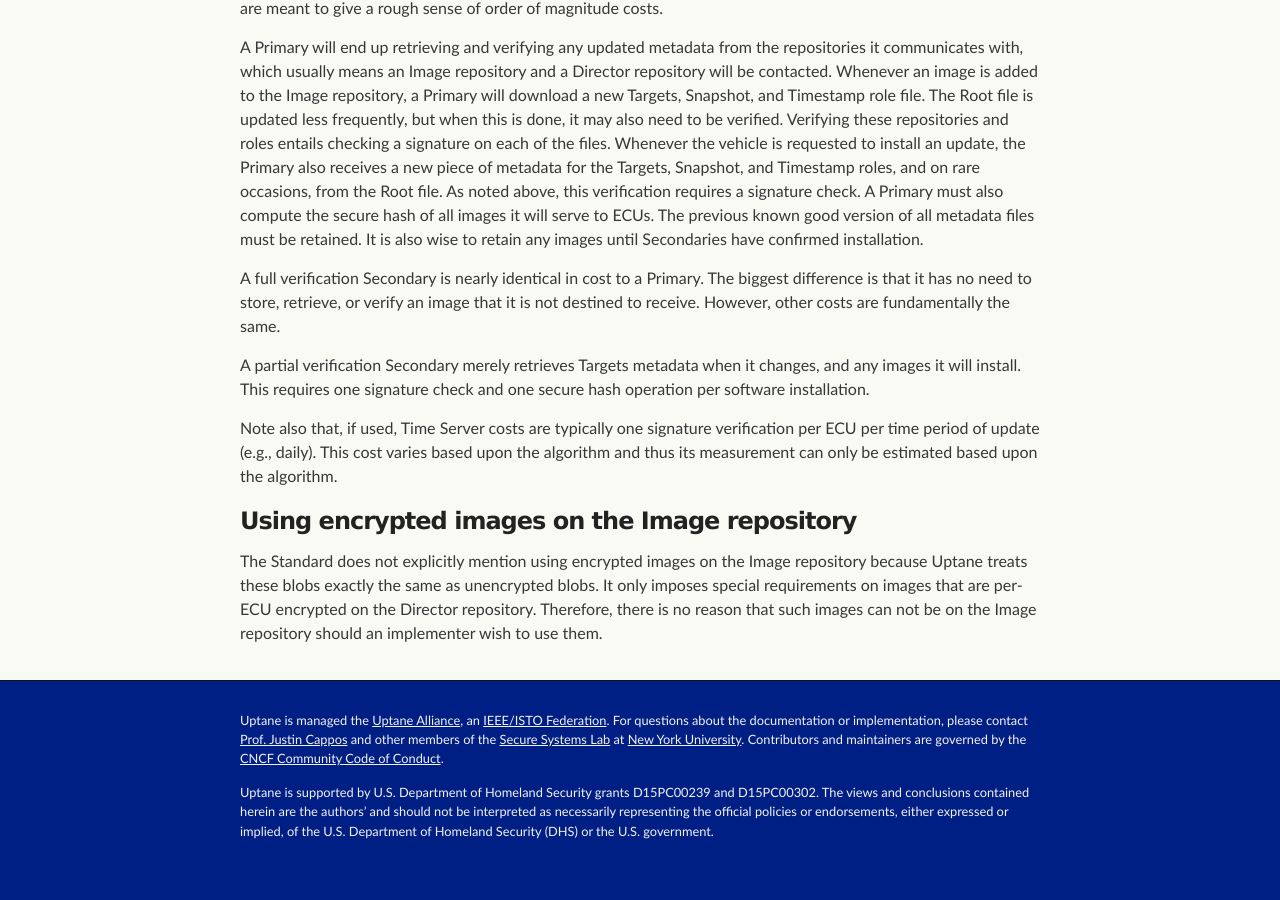
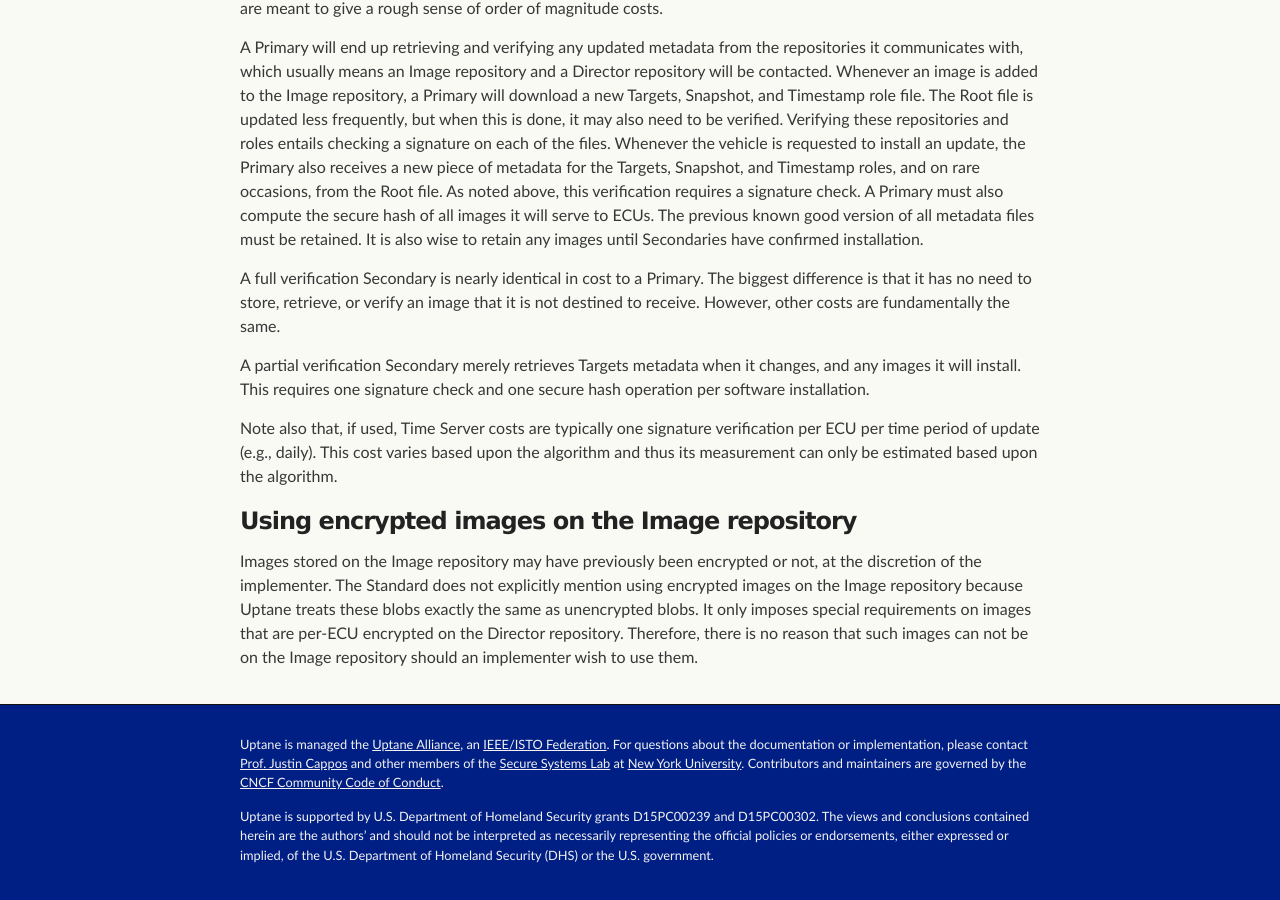
Before and after one commit to uptane/deployment-considerations, a Jekyll site: the page built from security_considerations.md, in a window 1280 px wide and 900 px high, scrolled down 5082 px. Built offline with Jekyll 4.4.1, drawn with Linux system fonts in a browser that asks for light colours; our own code applies the rules of GitHub Pages for plain Markdown files; before the commit the page ends 5958 px from its top, so only the background shows below that.

Commit message:
Update security_considerations.md
Co-authored-by: Justin Cappos <justincappos@gmail.com>

```diff
--- a/security_considerations.md
+++ b/security_considerations.md
@@ -114,4 +114,4 @@ Note also that, if used, Time Server costs are typically one signature verificat
 
 ### Using encrypted images on the Image repository
 
-The Standard does not explicitly mention using encrypted images on the Image repository because Uptane treats these blobs exactly the same as unencrypted blobs. It only imposes special requirements on images that are per-ECU encrypted on the Director repository. Therefore, there is no reason that such images can not be on the Image repository should an implementer wish to use them.
+Images stored on the Image repository may have previously been encrypted or not, at the discretion of the implementer.  The Standard does not explicitly mention using encrypted images on the Image repository because Uptane treats these blobs exactly the same as unencrypted blobs. It only imposes special requirements on images that are per-ECU encrypted on the Director repository. Therefore, there is no reason that such images can not be on the Image repository should an implementer wish to use them.
```
